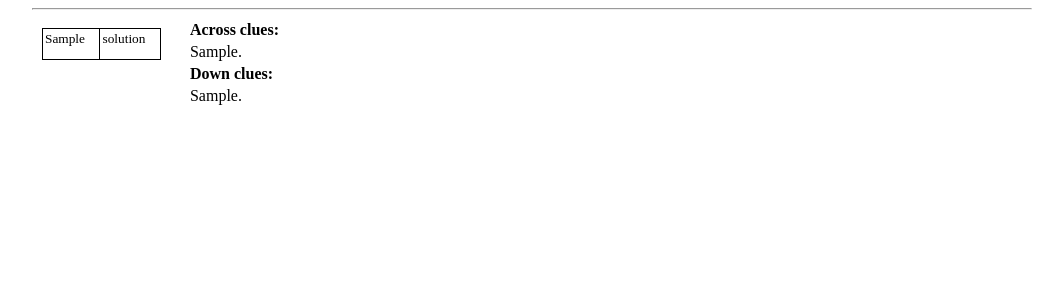
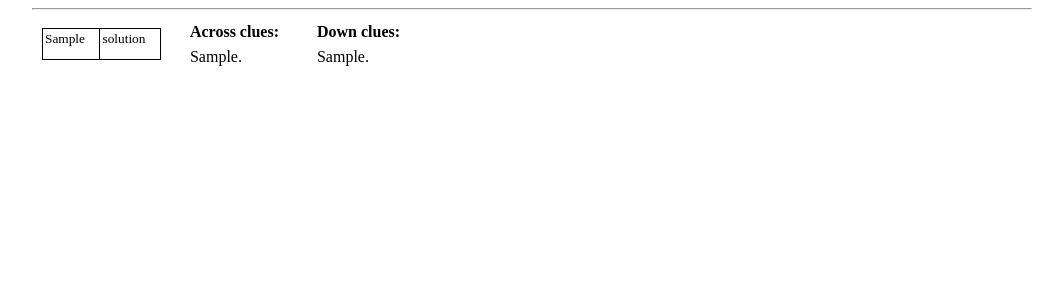
Before and after one commit to JordanKarp/diagramless-solver-web-app, a Flask app: template templates/print.html in a window 1280 px wide. Shown: the part 49-349 px from the top of the page, without its empty margins (108-1171 px from the left). Run offline with Flask 3, Linux system fonts and the light colour scheme; the template is opened without the code that fills it: most values are stand-ins (such as "Sample title", 1, 10 or a date in 2020); some libraries are stand-ins or nearby versions.

Commit message:
Update print.html

```diff
--- a/templates/print.html
+++ b/templates/print.html
@@ -17,7 +17,6 @@
     <hr/>
     <div class="printMain">
 
-        <div id="printSolution">
         {% if not solution %}
         <h2>No solution found</h2>
 
@@ -42,18 +41,14 @@
             </tbody>
         </table>
         {% endif %}
-        </div>
 
 
 
-
-
-        <div class="printDetails">
         {% if not puzzle %}
         <h2>No puzzle found</h2>
 
         {% else %}
-            <table>
+        <table class="acrossDetails">
             <tr>
                 <th class="printClueHead">Across clues:</th>
             </tr>
@@ -62,6 +57,8 @@
                 <td> {{ num }}. </td>
             </tr>
             {% endfor %}
+        </table>
+        <table class="downDetails">
             <tr>
                 <th class="printClueHead">Down clues:</th>
             </tr>
@@ -74,6 +71,5 @@
             </table>
         {% endif %}
     </div>
-    </div>
 </body>
 </html>
```
Lines whose indentation alone changed are shown as unchanged.
